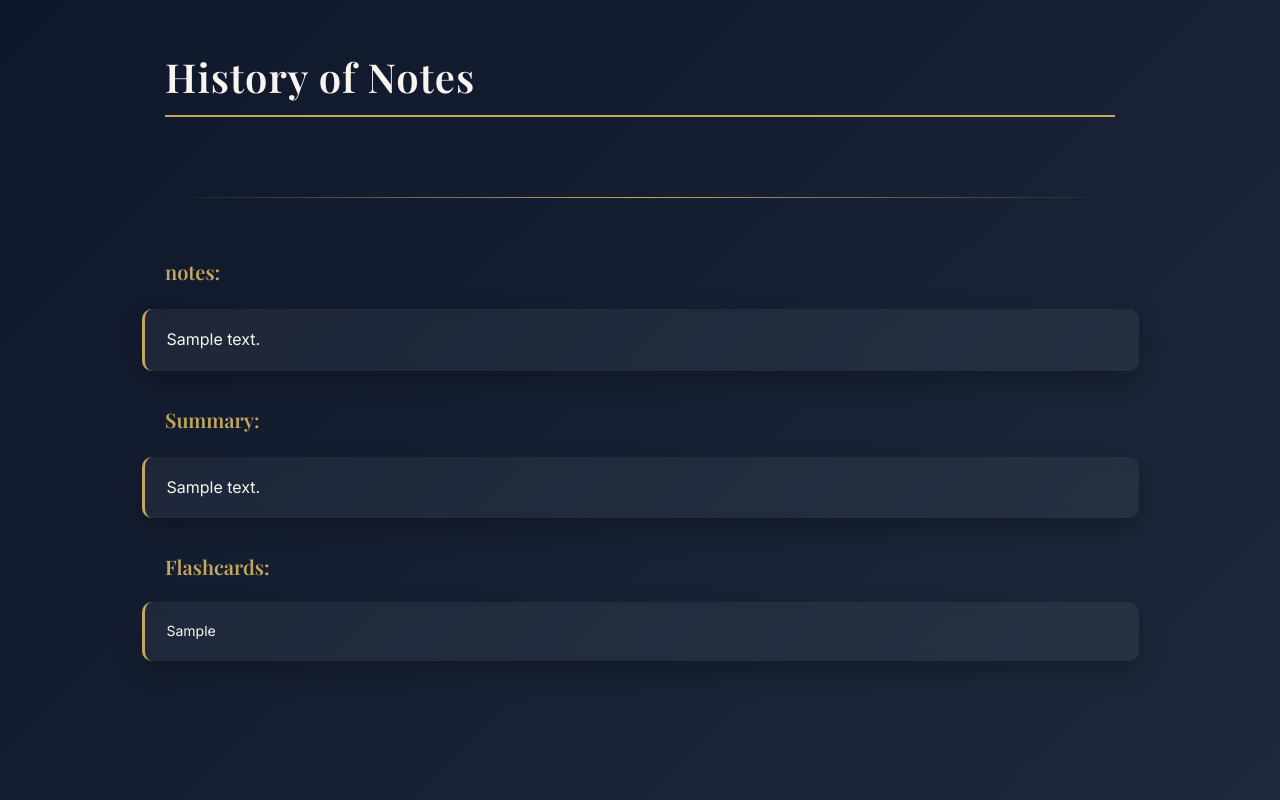
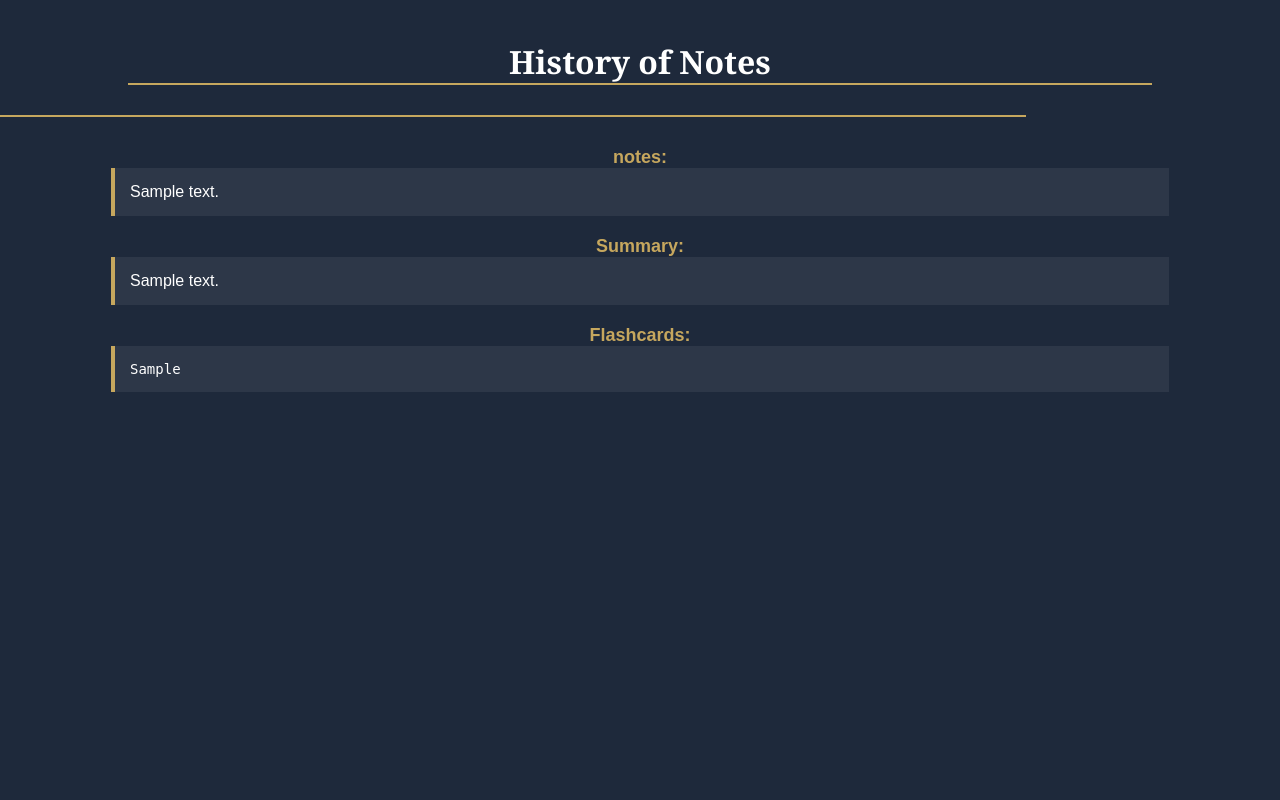
Before and after one commit to kevinhamza/Dev-Notebook-LM, a Flask app: page /history in a window 1280 px wide. Run offline with Flask 3, Linux system fonts and the light colour scheme; the visitor is signed in with stand-in values (Sample User, id 1); tables that the repository leaves empty hold one stand-in row (values such as "Sample post").

Commit message:
Refactor history.html styles and layout

```diff
--- a/templates/history.html
+++ b/templates/history.html
@@ -3,72 +3,46 @@
         <title>Dev Notebook LM - History</title>
     </head>
     <style>
-@import url('https://fonts.googleapis.com/css2?family=Playfair+Display:wght@600&family=Inter:wght@300;400;500&display=swap');
 body {
     margin: 0;
     padding: 0;
-    background: linear-gradient(135deg, #0f172a, #1e293b);
-    font-family: 'Inter', sans-serif;
-    color: #f8f5f0;
-    display: flex;
-    flex-direction: column;
-    align-items: center;
-    min-height: 100vh;
+    font-family: Arial, sans-serif;
+    background-color: #1e293b;
+    color: #ffffff;
+    text-align: center;
 }
 body > * {
-    width: 85%;
-    max-width: 950px;
+    width: 80%;
+    margin: auto;
 }
 h1 {
-    font-family: 'Playfair Display', serif;
-    font-size: 40px;
-    margin-top: 50px;
-    margin-bottom: 40px;
-    letter-spacing: 1px;
+    font-family: Georgia, serif;
+    font-size: 32px;
+    margin-top: 40px;
+    margin-bottom: 20px;
     border-bottom: 2px solid #c6a75e;
-    padding-bottom: 12px;
 }
 h3 {
-    font-family: 'Playfair Display', serif;
-    font-size: 20px;
+    font-size: 18px;
     color: #c6a75e;
     margin-top: 20px;
-    margin-bottom: 8px;
 }
 hr {
-    border: none;
-    height: 1px;
-    background: linear-gradient(to right, transparent, #c6a75e, transparent);
-    margin: 40px 0;
+    margin: 30px 0;
+    border: 1px solid #c6a75e;
 }
 p, pre {
-    background: rgba(255, 255, 255, 0.05);
-    padding: 18px 22px;
-    border-radius: 10px;
-    line-height: 1.6;
-    backdrop-filter: blur(6px);
-    border-left: 3px solid #c6a75e;
+    background-color: #2d3748;
+    padding: 15px;
     margin-bottom: 15px;
-    box-shadow: 0 10px 25px rgba(0, 0, 0, 0.25);
+    border-left: 4px solid #c6a75e;
+    text-align: left;
 }
 pre {
-    white-space: pre-wrap;
-    font-family: 'Inter', monospace;
+    font-family: monospace;
     font-size: 14px;
+
     overflow-x: auto;
-}
-p, pre {
-    animation: fadeIn 0.4s ease-in-out;
-}
-@keyframes fadeIn {
-    from {
-        opacity: 0;
-        transform: translateY(8px);
-    }
-    to {
-        opacity: 1;
-        transform: translateY(0);
-    }
 }
 </style>
     <body>
```
